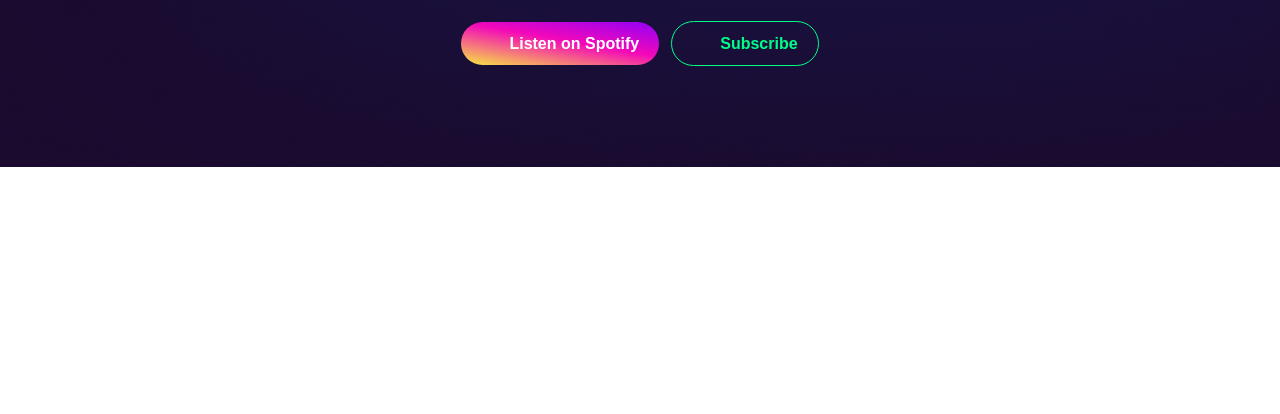
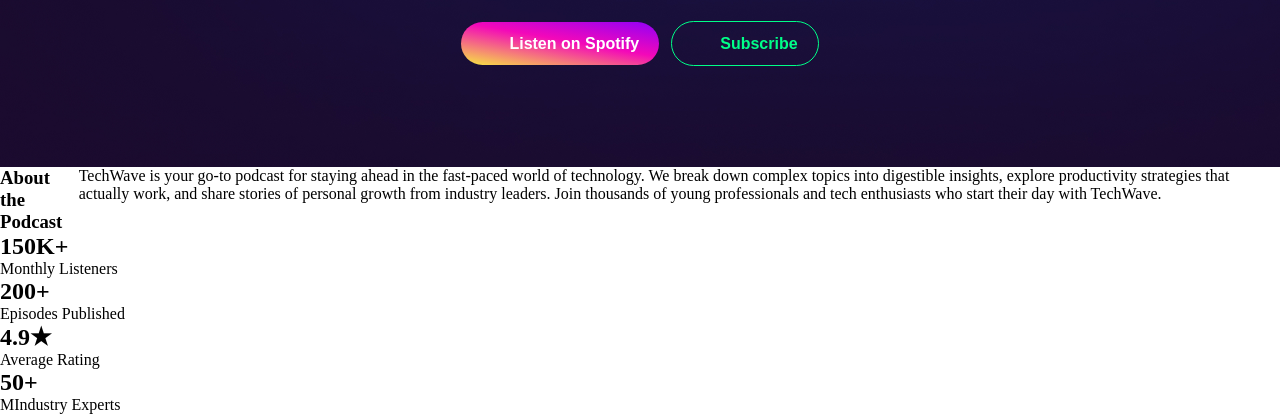
Before and after one commit to sagor3022/hero-dev-milestone-two, a plain HTML site: page index.html in a window 1280 px wide. Shown: the part 650-1064 px from the top of the page. Before the commit the page ends 817 px from the top, so only its background shows below. Drawn offline with Linux system fonts and the light colour scheme.

Commit message:
my code changed

```diff
--- a/index.html
+++ b/index.html
@@ -31,5 +31,33 @@
         <button class="btn-two">Subscribe</button>
       </div>
     </section>
-</body>
+    <section>
+      <div class="about-conteiner">
+        <h3>About the Podcast</h3>
+        <p>TechWave is your go-to podcast for staying ahead in the fast-paced world of technology.
+       We break down complex topics into digestible insights, explore productivity strategies that actually work,
+and share stories of personal growth from industry leaders.
+
+Join thousands of young professionals and tech enthusiasts who start their day with TechWave.</p>
+</div>
+        <div class="about-card">
+       <div>
+        <h1>150K+</h1>
+        <p>Monthly Listeners</p>
+       </div>
+       <div>
+        <h1>200+</h1>
+        <p>Episodes Published</p>
+       </div>
+       <div>
+        <h1>4.9★</h1>
+        <p>Average Rating</p>
+       </div>
+       <div>
+        <h1>50+</h1>
+        <p>MIndustry Experts</p>
+       </div>
+      </div>
+    </section>
+  </body>
 </html>
--- a/styles/styles.css
+++ b/styles/styles.css
@@ -138,6 +138,13 @@
     }
 
 
+    .about-conteiner{
+      display: flex;
+    }
+
+
+
+
 
 
 
```
